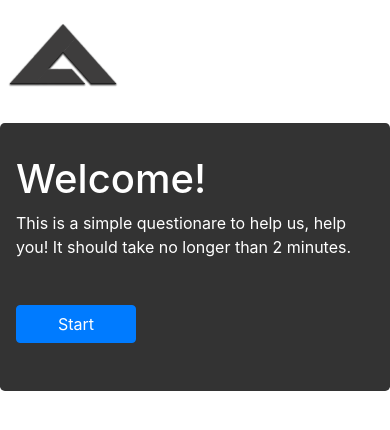
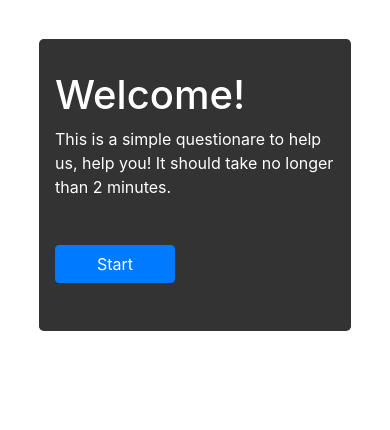
Before and after one commit to autsys/example, a React (Create React App) app: page / in a window 390 px wide. Shown: the top 430 px of the page. Built offline with nearby package versions, Linux system fonts and the light colour scheme.

Commit message:
updated style on all components - added @media for correct mobile sizing

```diff
--- a/public/index.html
+++ b/public/index.html
@@ -22,6 +22,13 @@
     <link rel="icon" type="image/png" sizes="32x32" href="%PUBLIC_URL%/favicon/favicon-32x32.png">
     <link rel="icon" type="image/png" sizes="16x16" href="%PUBLIC_URL%/favicon/favicon-16x16.png">
     <link rel="manifest" href="/site.webmanifest">
+    <style>
+      @media (max-width:700px){
+      .jumbo {
+        margin: 10%
+      }
+    }
+    </style>
     <title>Autarky Example</title>
   </head>
   <body>
--- a/src/App.js
+++ b/src/App.js
@@ -7,7 +7,6 @@ class App extends Component {
   render() {
     return (
       <Fragment>
-        <Logo />
         <Jumbo />
       </Fragment>
     );
--- a/src/components/card.js
+++ b/src/components/card.js
@@ -47,7 +47,7 @@ const Qcard = () => {
         <Card.Header>Question {steps + 1}</Card.Header>
           <Card.Body>
             <Card.Title>{Object.values(questions)[steps].Question}</Card.Title>
-              <div className="d-flex flex-row">
+              <div className="d-flex flex-row" style={{alignContent: 'center', justifyContent: 'center'}}>
                   <Button style={{margin: 7, width: 100}} value='yes' onClick={(e) => {increment('yes');}}>Yes</Button>
                   <Button style={{margin: 7, width: 100}} value='no' onClick={(e) => {increment('no');}}>No</Button>
                   <Button style={{margin: 7, width: 100}} value='skip' onClick={(e) => {increment('skip');}}>Skip</Button>
--- a/src/components/jumbo.js
+++ b/src/components/jumbo.js
@@ -2,7 +2,6 @@ import React, { useState, useEffect } from 'react';
 import Jumbotron from 'react-bootstrap/Jumbotron';
 import Button from 'react-bootstrap/Button';
 import Qcard from '../components/card';
-import Form from 'react-bootstrap/Form'
 
 // Or instead of email input give them a code (1234) so we know which project they are responding to
 // (would only work if dealing in upwork)
@@ -26,7 +25,7 @@ export default function Jumbo() {
     )
   }
     return(
-      <div style={{display: showHide ? 'flex' : 'none', alignItems: 'center', justifyContent: 'center', marginTop: '5%'}}>
+      <div class="jumbo" style={{display: showHide ? 'flex' : 'none', alignItems: 'center', justifyContent: 'center', marginTop: '10%'}}>
         <Jumbotron style={{color: 'white', backgroundColor: '#333333'}}>
           <h1>Welcome!</h1>
             <p>
--- a/src/components/thanks.js
+++ b/src/components/thanks.js
@@ -3,7 +3,7 @@ import Jumbotron from 'react-bootstrap/Jumbotron';
 
 export default function Thanks() {
     return(
-      <div style={{display: 'flex', alignItems: 'center', justifyContent: 'center', marginTop: '5%'}}>
+      <div class="jumbo" style={{display: 'flex', alignItems: 'center', justifyContent: 'center', marginTop: '10%'}}>
         <Jumbotron style={{color: 'white', backgroundColor: '#333333'}}>
           <h1>Thanks!</h1>
             <p>
```
